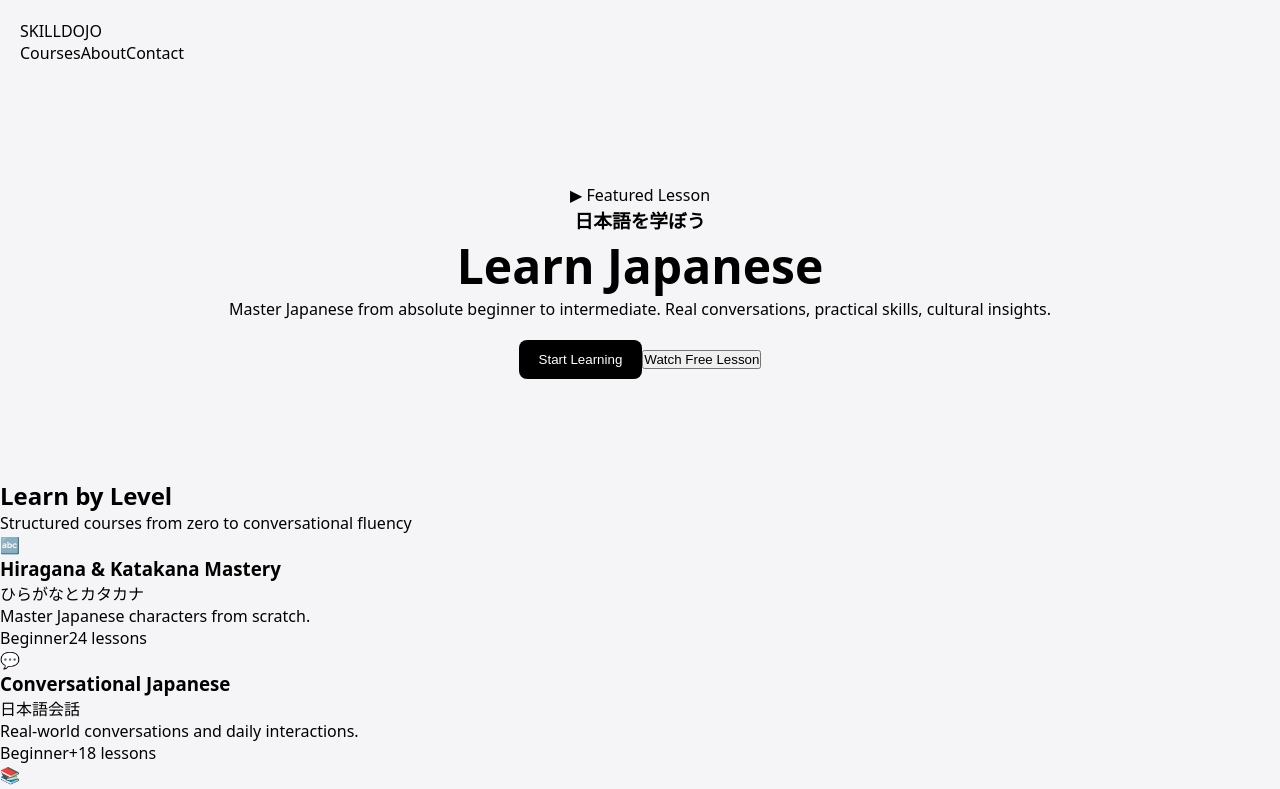
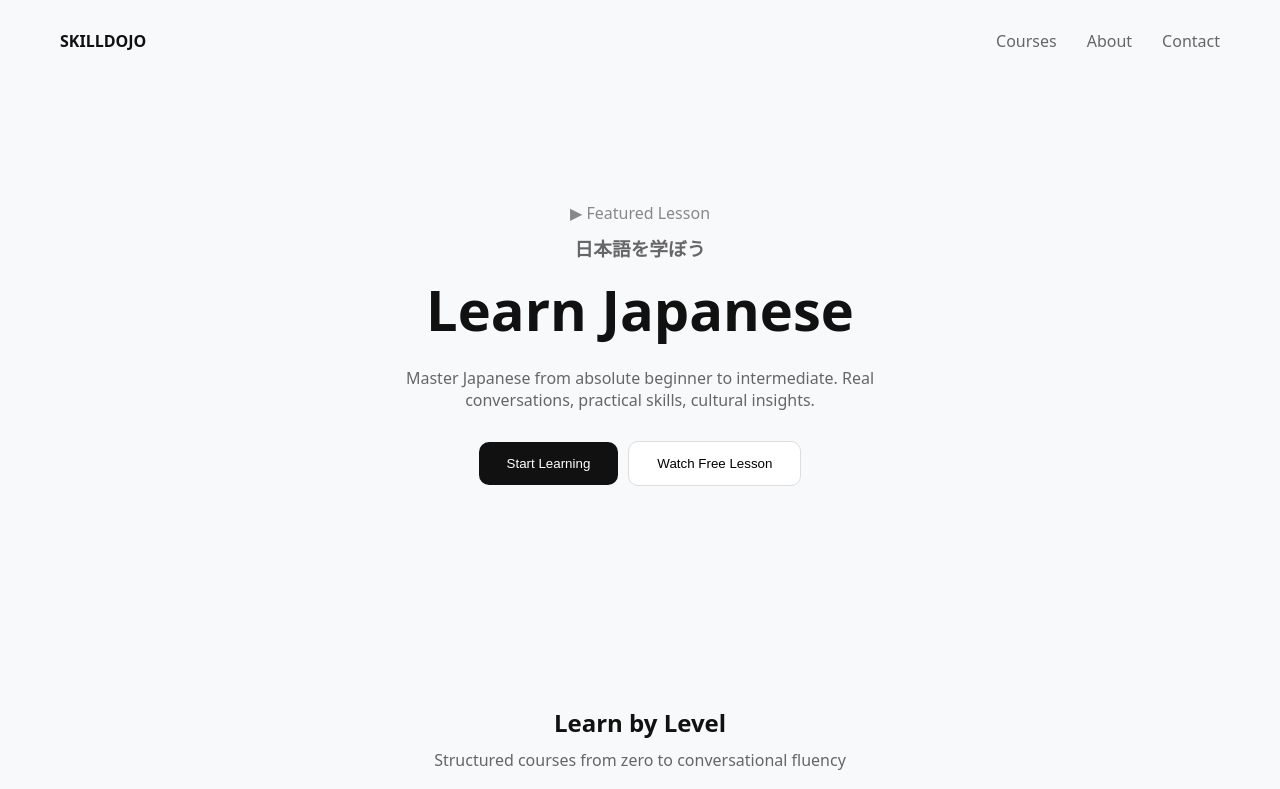
Before and after one commit to marufislam8924/skilldojo, a Next.js app: page / in a window 1280 px wide. Shown: the top 789 px of the page. Built offline with nearby package versions, Linux system fonts and the light colour scheme.

Commit message:
Update globals.css

```diff
--- a/app/globals.css
+++ b/app/globals.css
@@ -5,106 +5,156 @@
 }
 
 body {
-  background: #f5f5f7;
+  background: #f8f9fb;
   font-family: system-ui;
+  color: #111;
 }
 
 /* NAV */
 .nav {
-  padding: 20px;
+  display: flex;
+  justify-content: space-between;
+  padding: 30px 60px;
+}
+
+.logo {
+  font-weight: bold;
+}
+
+.links {
+  display: flex;
+  gap: 30px;
+  color: #666;
 }
 
 /* HERO */
 .hero {
   text-align: center;
-  padding: 100px 20px;
+  padding: 120px 20px;
+}
+
+.tag {
+  color: #888;
+  margin-bottom: 10px;
+}
+
+.jp {
+  color: #666;
+  margin-bottom: 10px;
 }
 
 .hero h1 {
-  font-size: 48px;
+  font-size: 56px;
+  margin-bottom: 20px;
 }
 
-.hero span {
+.desc {
+  max-width: 500px;
+  margin: auto;
   color: #666;
 }
 
-.primary {
-  margin-top: 20px;
-  padding: 12px 20px;
-  background: black;
-  color: white;
-  border: none;
-  border-radius: 8px;
+.buttons {
+  margin-top: 30px;
 }
 
-/* FLASHCARD */
-.quizlet-container {
-  display: flex;
-  flex-direction: column;
-  align-items: center;
-  justify-content: center;
-  height: 100vh;
+.primary {
+  background: #111;
+  color: white;
+  padding: 14px 28px;
+  border-radius: 10px;
+  border: none;
+  margin-right: 10px;
 }
 
-.topbar {
-  width: 300px;
-  display: flex;
-  justify-content: space-between;
+.secondary {
+  background: white;
+  border: 1px solid #ddd;
+  padding: 14px 28px;
+  border-radius: 10px;
+}
+
+/* LEVEL */
+.levels {
+  padding: 100px 20px;
+  text-align: center;
+}
+
+.sub {
+  color: #666;
+  margin-top: 10px;
+}
+
+.cards {
+  margin-top: 50px;
+  display: grid;
+  gap: 30px;
+  grid-template-columns: repeat(2, 1fr);
+}
+
+.card {
+  background: white;
+  padding: 30px;
+  border-radius: 20px;
+  text-align: left;
+  border: 1px solid #eee;
+}
+
+.card .icon {
+  font-size: 30px;
   margin-bottom: 10px;
 }
 
-.quizlet-card {
-  width: 300px;
-  height: 250px;
-  perspective: 1000px;
-  position: relative;
+.card .jp {
+  color: #777;
+  margin: 5px 0;
 }
 
-.inner {
-  width: 100%;
-  height: 100%;
-  transition: 0.6s;
-  transform-style: preserve-3d;
+.bottom {
+  margin-top: 20px;
+  display: flex;
+  justify-content: space-between;
 }
 
-.quizlet-card.flip .inner {
-  transform: rotateY(180deg);
+.level {
+  color: red;
 }
 
-.front, .back {
-  position: absolute;
-  width: 100%;
-  height: 100%;
-  background: white;
-  display: flex;
-  align-items: center;
-  justify-content: center;
-  backface-visibility: hidden;
-  border-radius: 16px;
+.lessons {
+  color: red;
 }
 
-.front {
-  font-size: 80px;
-}
-
-.back {
-  transform: rotateY(180deg);
-}
-
-.back-content {
+/* STATS */
+.stats {
+  display: flex;
+  justify-content: center;
+  gap: 80px;
+  padding: 100px 20px;
   text-align: center;
 }
 
-.hint {
-  position: absolute;
-  bottom: 0;
-  width: 100%;
-  text-align: center;
-  background: #333;
-  color: white;
-  padding: 5px;
+.stats h1 {
+  font-size: 40px;
 }
 
-.nav-controls {
-  margin-top: 10px;
+/* FOOTER */
+.footer {
+  text-align: center;
+  padding: 40px;
+  color: #777;
 }
+
+/* MOBILE */
+@media (max-width: 768px) {
+  .cards {
+    grid-template-columns: 1fr;
+  }
+
+  .nav {
+    padding: 20px;
+  }
+
+  .hero h1 {
+    font-size: 36px;
+  }
+}
```
